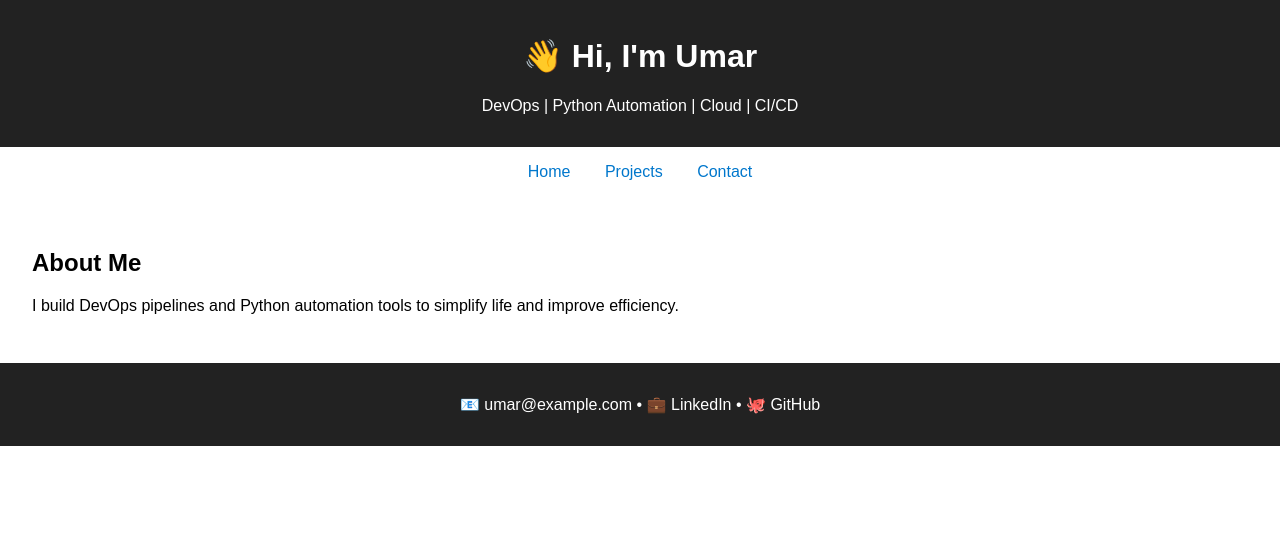
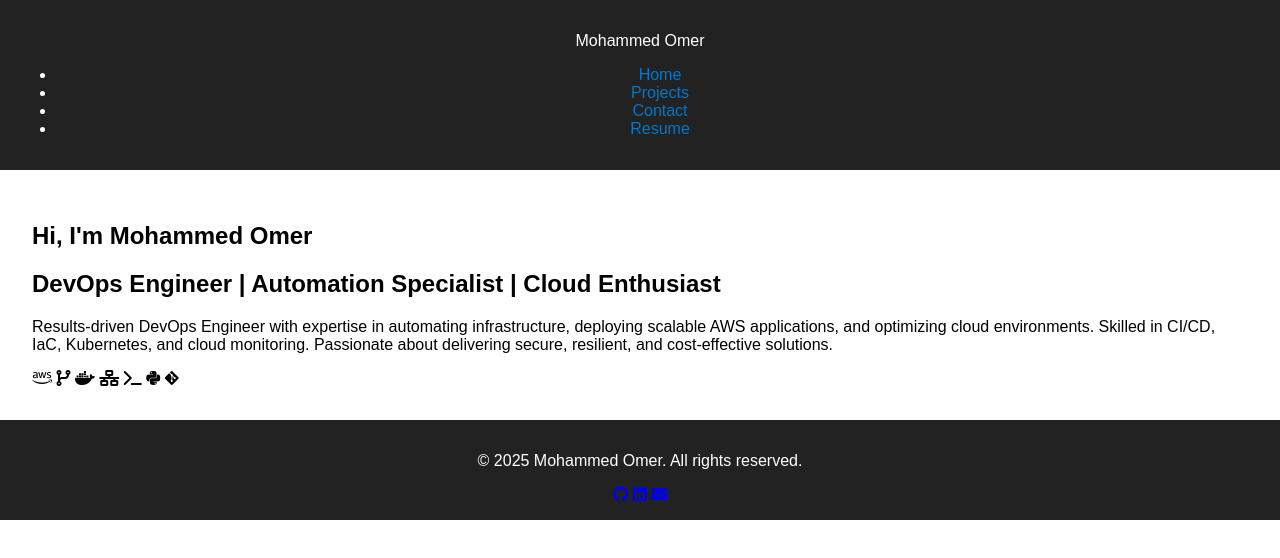
Before and after one commit to DevOpsByOmer/Portfolio, a plain HTML site: page index.html in a window 1280 px wide. Drawn offline with Linux system fonts and the light colour scheme.

Commit message:
index.html

```diff
--- a/index.html
+++ b/index.html
@@ -2,30 +2,55 @@
 <html lang="en">
 <head>
   <meta charset="UTF-8" />
-  <title>Umar Muhammed | DevOps Engineer</title>
+  <meta name="viewport" content="width=device-width, initial-scale=1.0" />
+  <title>Mohammed Omer | DevOps Engineer</title>
   <link rel="stylesheet" href="style.css" />
+  <link rel="icon" href="assets/images/favicon.png">
+  <link rel="stylesheet" href="https://cdnjs.cloudflare.com/ajax/libs/font-awesome/6.5.0/css/all.min.css" />
 </head>
 <body>
   <header>
-    <h1>👋 Hi, I'm Umar</h1>
-    <p>DevOps | Python Automation | Cloud | CI/CD</p>
+    <nav class="navbar">
+      <div class="logo">Mohammed Omer</div>
+      <ul class="nav-links">
+        <li><a href="index.html">Home</a></li>
+        <li><a href="projects.html">Projects</a></li>
+        <li><a href="contact.html">Contact</a></li>
+        <li><a href="resume.pdf" download>Resume</a></li>
+      </ul>
+    </nav>
   </header>
 
-  <nav>
-    <a href="index.html">Home</a>
-    <a href="projects.html">Projects</a>
-    <a href="contact.html">Contact</a>
-  </nav>
-
-  <main>
-    <section>
-      <h2>About Me</h2>
-      <p>I build DevOps pipelines and Python automation tools to simplify life and improve efficiency.</p>
-    </section>
-  </main>
+  <section class="hero">
+    <div class="hero-content">
+      <h1>Hi, I'm Mohammed Omer</h1>
+      <h2>DevOps Engineer | Automation Specialist | Cloud Enthusiast</h2>
+      <p>
+        Results-driven DevOps Engineer with expertise in automating infrastructure, deploying scalable AWS applications,
+        and optimizing cloud environments. Skilled in CI/CD, IaC, Kubernetes, and cloud monitoring. Passionate about
+        delivering secure, resilient, and cost-effective solutions.
+      </p>
+      <div class="tech-stack">
+        <i class="fab fa-aws" title="AWS"></i>
+        <i class="fas fa-code-branch" title="GitHub Actions"></i>
+        <i class="fab fa-docker" title="Docker"></i>
+        <i class="fas fa-network-wired" title="Kubernetes"></i>
+        <i class="fas fa-terminal" title="Terraform"></i>
+        <i class="fab fa-python" title="Python"></i>
+        <i class="fab fa-git-alt" title="Git"></i>
+      </div>
+    </div>
+  </section>
 
   <footer>
-    <p>📧 umar@example.com • 💼 LinkedIn • 🐙 GitHub</p>
+    <div class="footer-content">
+      <p>© 2025 Mohammed Omer. All rights reserved.</p>
+      <div class="social-links">
+        <a href="https://github.com/DevOpsByOmer" target="_blank"><i class="fab fa-github"></i></a>
+        <a href="https://linkedin.com/in/omer-mohammed" target="_blank"><i class="fab fa-linkedin"></i></a>
+        <a href="mailto:dvop.omer@gmail.com"><i class="fas fa-envelope"></i></a>
+      </div>
+    </div>
   </footer>
 </body>
 </html>
```
